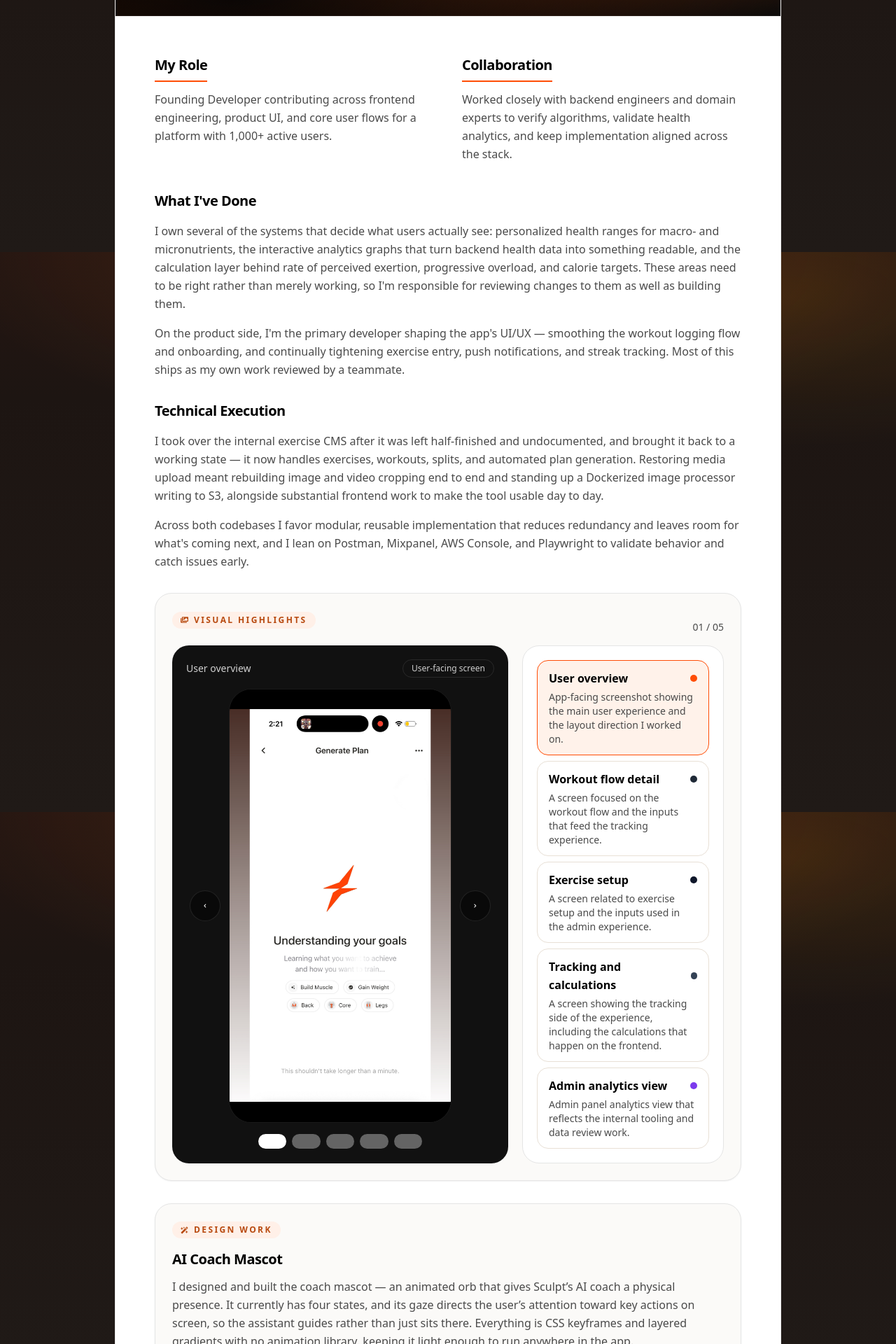
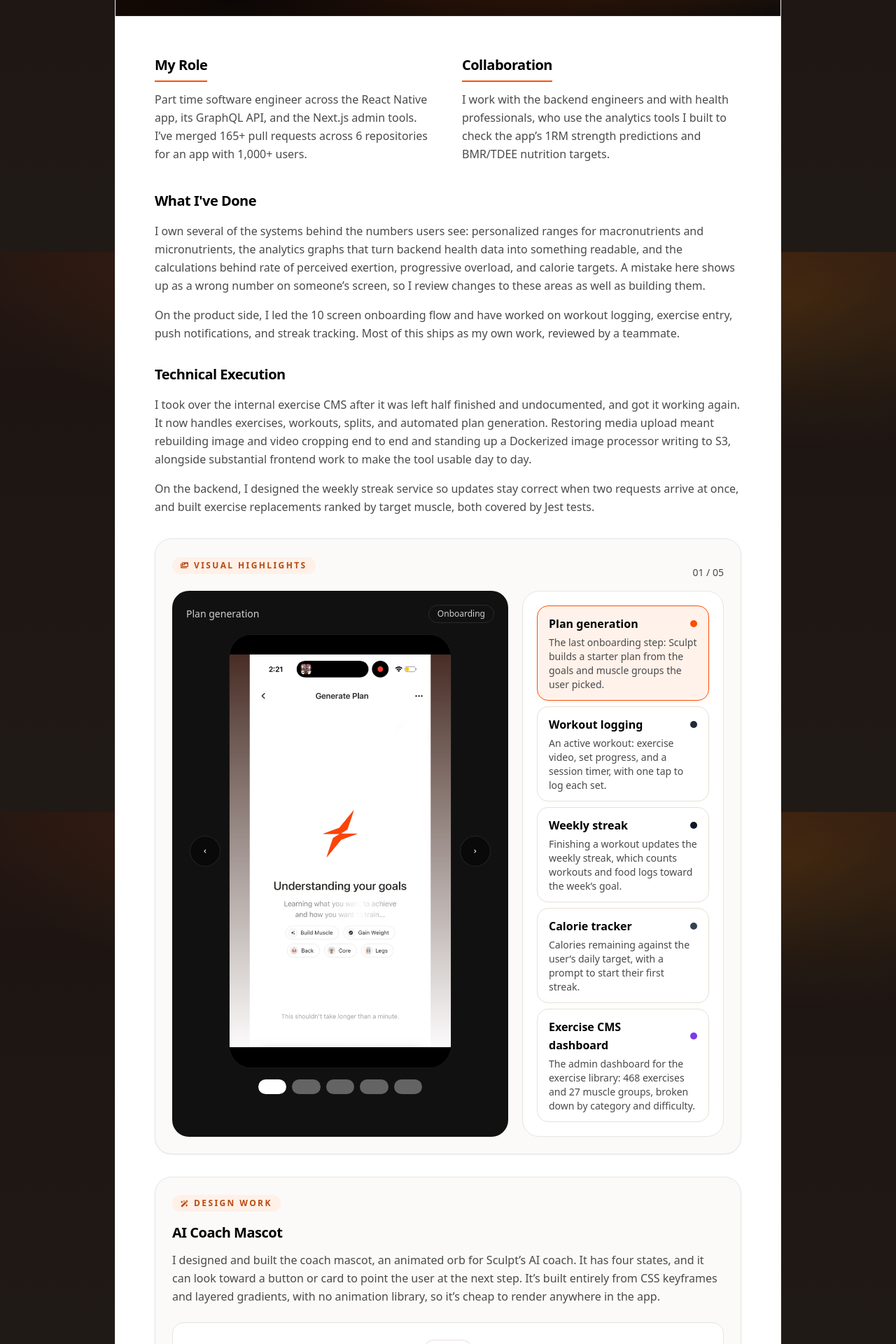
Before and after one commit to Willlegault/my-personal-website, a React (Vite) app: page /sculpt in a window 1280 px wide. Shown: the part 440-2360 px from the top of the page at 70% size. Built offline with nearby package versions, Linux system fonts and the light colour scheme.

Commit message:
Rewrite Sculpt page copy and screenshot captions

```diff
--- a/src/pages/Sculpt.tsx
+++ b/src/pages/Sculpt.tsx
@@ -17,7 +17,6 @@ const adminScreenshot = new URL('../assets/sculpt-admin-analytics.png', import.m
 const ACCENT = '#FF4D06';
 const TEXT_PRIMARY = '#000000';
 const TEXT_SECONDARY = '#4A4A4A';
-const TEXT_MUTED = '#888888';
 const BORDER_SUBTLE = '#E5E5E5';
 
 /**
@@ -42,44 +41,44 @@ const HERO_GRADIENT = [
 
 const slides: CarouselSlide[] = [
   {
-    title: 'User overview',
-    caption: 'App-facing screenshot showing the main user experience and the layout direction I worked on.',
+    title: 'Plan generation',
+    caption: 'The last onboarding step: Sculpt builds a starter plan from the goals and muscle groups the user picked.',
     accent: ACCENT,
     image: appScreenshot1,
-    imageAlt: 'Sculpt app user screenshot 1',
-    note: 'User-facing screen',
+    imageAlt: 'Sculpt Generate Plan screen reading Understanding your goals, with Build Muscle, Gain Weight, Back, Core, and Legs chips',
+    note: 'Onboarding',
   },
   {
-    title: 'Workout flow detail',
-    caption: 'A screen focused on the workout flow and the inputs that feed the tracking experience.',
+    title: 'Workout logging',
+    caption: 'An active workout: exercise video, set progress, and a session timer, with one tap to log each set.',
     accent: '#1f2937',
     image: appScreenshot2,
-    imageAlt: 'Sculpt app user screenshot 2',
-    note: 'Workout logging flow',
+    imageAlt: 'Sculpt exercise screen showing an Alternating Lunge video, set 0 of 2, a timer, and a Log Set button',
+    note: 'Workout flow',
   },
   {
-    title: 'Exercise setup',
-    caption: 'A screen related to exercise setup and the inputs used in the admin experience.',
+    title: 'Weekly streak',
+    caption: 'Finishing a workout updates the weekly streak, which counts workouts and food logs toward the week\u2019s goal.',
     accent: '#0f172a',
     image: appScreenshot3,
-    imageAlt: 'Sculpt app user screenshot 3',
-    note: 'Exercise admin inputs',
+    imageAlt: 'Sculpt Workout Completed screen with a one week streak sheet showing 1 of 1 workouts and 1 of 1 food logs',
+    note: 'Streak tracking',
   },
   {
-    title: 'Tracking and calculations',
-    caption: 'A screen showing the tracking side of the experience, including the calculations that happen on the frontend.',
+    title: 'Calorie tracker',
+    caption: 'Calories remaining against the user\u2019s daily target, with a prompt to start their first streak.',
     accent: '#334155',
     image: appScreenshot4,
-    imageAlt: 'Sculpt app user screenshot 4',
-    note: 'Frontend calculations',
+    imageAlt: 'Sculpt Calorie Tracker showing calories remaining and a Building your first streak prompt',
+    note: 'Nutrition tracking',
   },
   {
-    title: 'Admin analytics view',
-    caption: 'Admin panel analytics view that reflects the internal tooling and data review work.',
+    title: 'Exercise CMS dashboard',
+    caption: 'The admin dashboard for the exercise library: 468 exercises and 27 muscle groups, broken down by category and difficulty.',
     accent: '#7c3aed',
     image: adminScreenshot,
-    imageAlt: 'Sculpt admin panel analytics view',
-    note: 'Admin panel analytics',
+    imageAlt: 'Sculpt admin dashboard with exercise, equipment, and muscle group counts and category and difficulty charts',
+    note: 'Admin CMS',
   },
 ];
 
@@ -120,7 +119,7 @@ const Sculpt: FC = () => {
             <div className="relative z-10">
               <div className="mb-6">
                 <span className="text-[11px] font-medium uppercase tracking-[0.16em] text-white/75">
-                  Founding Developer · 1,000+ active users
+                  Software Engineer (Part Time) · 1,000+ users
                 </span>
               </div>
 
@@ -182,15 +181,15 @@ const Sculpt: FC = () => {
                 <div>
                   <h3 className="mb-3 inline-block pb-2 text-xl font-semibold" style={{ color: TEXT_PRIMARY, borderBottom: `2px solid ${ACCENT}`, letterSpacing: '-0.025em' }}>My Role</h3>
                   <p style={{ color: TEXT_SECONDARY }}>
-                    Founding Developer contributing across frontend engineering, product UI, and core user flows for a
-                    platform with 1,000+ active users.
+                    Part time software engineer across the React Native app, its GraphQL API, and the Next.js admin tools.
+                    I&rsquo;ve merged 165+ pull requests across 6 repositories for an app with 1,000+ users.
                   </p>
                 </div>
                 <div>
                    <h3 className="mb-3 inline-block pb-2 text-xl font-semibold" style={{ color: TEXT_PRIMARY, borderBottom: `2px solid ${ACCENT}`, letterSpacing: '-0.025em' }}>Collaboration</h3>
                    <p style={{ color: TEXT_SECONDARY }}>
-                    Worked closely with backend engineers and domain experts to verify algorithms, validate health analytics,
-                    and keep implementation aligned across the stack.
+                    I work with the backend engineers and with health professionals, who use the analytics tools I built
+                    to check the app&rsquo;s 1RM strength predictions and BMR/TDEE nutrition targets.
                    </p>
                 </div>
               </div>
@@ -198,31 +197,30 @@ const Sculpt: FC = () => {
               <div className="mb-8">
                 <h3 className="mb-4 text-xl font-semibold" style={{ color: TEXT_PRIMARY, letterSpacing: '-0.025em' }}>What I've Done</h3>
                 <p className="mb-4" style={{ color: TEXT_SECONDARY }}>
-                  I own several of the systems that decide what users actually see: personalized health ranges for macro- and
-                  micronutrients, the interactive analytics graphs that turn backend health data into something readable, and the
-                  calculation layer behind rate of perceived exertion, progressive overload, and calorie targets. These areas
-                  need to be right rather than merely working, so I'm responsible for reviewing changes to them as well as
+                  I own several of the systems behind the numbers users see: personalized ranges for macronutrients and
+                  micronutrients, the analytics graphs that turn backend health data into something readable, and the
+                  calculations behind rate of perceived exertion, progressive overload, and calorie targets. A mistake here
+                  shows up as a wrong number on someone&rsquo;s screen, so I review changes to these areas as well as
                   building them.
                 </p>
                 <p className="mb-4" style={{ color: TEXT_SECONDARY }}>
-                  On the product side, I'm the primary developer shaping the app's UI/UX — smoothing the workout logging flow
-                  and onboarding, and continually tightening exercise entry, push notifications, and streak tracking. Most of
-                  this ships as my own work reviewed by a teammate.
+                  On the product side, I led the 10 screen onboarding flow and have worked on workout logging, exercise
+                  entry, push notifications, and streak tracking. Most of this ships as my own work, reviewed by a
+                  teammate.
                 </p>
               </div>
 
               <div className="mb-8">
                  <h3 className="mb-4 text-xl font-semibold" style={{ color: TEXT_PRIMARY, letterSpacing: '-0.025em' }}>Technical Execution</h3>
                  <p className="mb-4" style={{ color: TEXT_SECONDARY }}>
-                  I took over the internal exercise CMS after it was left half-finished and undocumented, and brought it back to
-                  a working state — it now handles exercises, workouts, splits, and automated plan generation. Restoring media
+                  I took over the internal exercise CMS after it was left half finished and undocumented, and got it working
+                  again. It now handles exercises, workouts, splits, and automated plan generation. Restoring media
                   upload meant rebuilding image and video cropping end to end and standing up a Dockerized image processor
                   writing to S3, alongside substantial frontend work to make the tool usable day to day.
                  </p>
                  <p className="mb-4" style={{ color: TEXT_SECONDARY }}>
-                  Across both codebases I favor modular, reusable implementation that reduces redundancy and leaves room for
-                  what's coming next, and I lean on Postman, Mixpanel, AWS Console, and Playwright to validate behavior and
-                  catch issues early.
+                  On the backend, I designed the weekly streak service so updates stay correct when two requests arrive at
+                  once, and built exercise replacements ranked by target muscle, both covered by Jest tests.
                  </p>
               </div>
 
@@ -243,19 +241,16 @@ const Sculpt: FC = () => {
                   AI Coach Mascot
                 </h3>
                 <p className="mb-6" style={{ color: TEXT_SECONDARY }}>
-                  I designed and built the coach mascot — an animated orb that gives Sculpt’s AI coach a physical presence.
-                  It currently has four states, and its gaze directs the user’s attention toward key actions on screen,
-                  so the assistant guides rather than just sits there. Everything is CSS keyframes and layered gradients
-                  with no animation library, keeping it light enough to run anywhere in the app.
+                  I designed and built the coach mascot, an animated orb for Sculpt’s AI coach. It has four states, and
+                  it can look toward a button or card to point the user at the next step. It&rsquo;s built entirely from
+                  CSS keyframes and layered gradients, with no animation library, so it&rsquo;s cheap to render anywhere in
+                  the app.
                 </p>
 
                 <div className="rounded-2xl border p-4" style={{ backgroundColor: '#FFFFFF', borderColor: BORDER_SUBTLE }}>
                   <CoachAvatarStage />
                 </div>
 
-                <p className="mt-4 text-sm" style={{ color: TEXT_MUTED }}>
-                  Interactive — switch states or point its gaze to see the transitions.
-                </p>
               </section>
             </div>
           </div>
```
